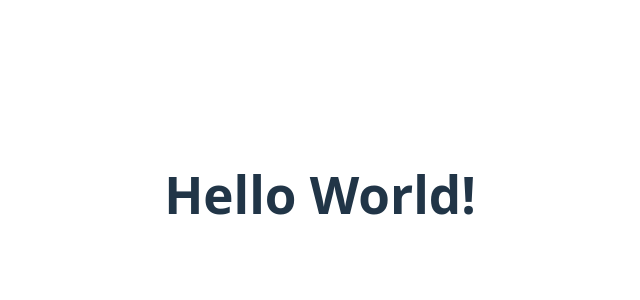
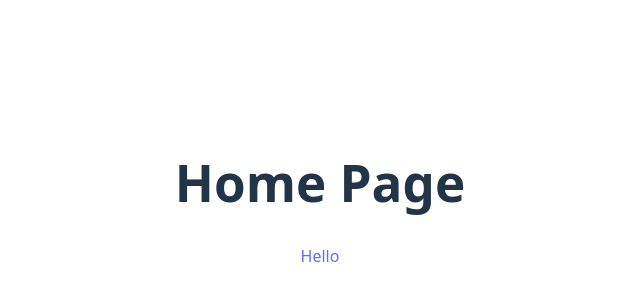
Before and after one commit to Shivamprajapatii/react-app-deployemnt, a React (Vite) app: page / in a window 1280 px wide. Shown: the part 206-506 px from the top of the page, without its empty margins (320-960 px from the left). Built offline with nearby package versions, Linux system fonts and the light colour scheme.

Commit message:
added footer

```diff
--- a/src/App.jsx
+++ b/src/App.jsx
@@ -8,7 +8,12 @@ function App() {
 
   return (
     <>
-      <h1>Hello World!</h1>
+     <div>
+       <h1>Home Page</h1>
+      </div>
+      <footer>
+        <a href="youtube.com">Hello</a>
+      </footer>
     </>
   )
 }
```
